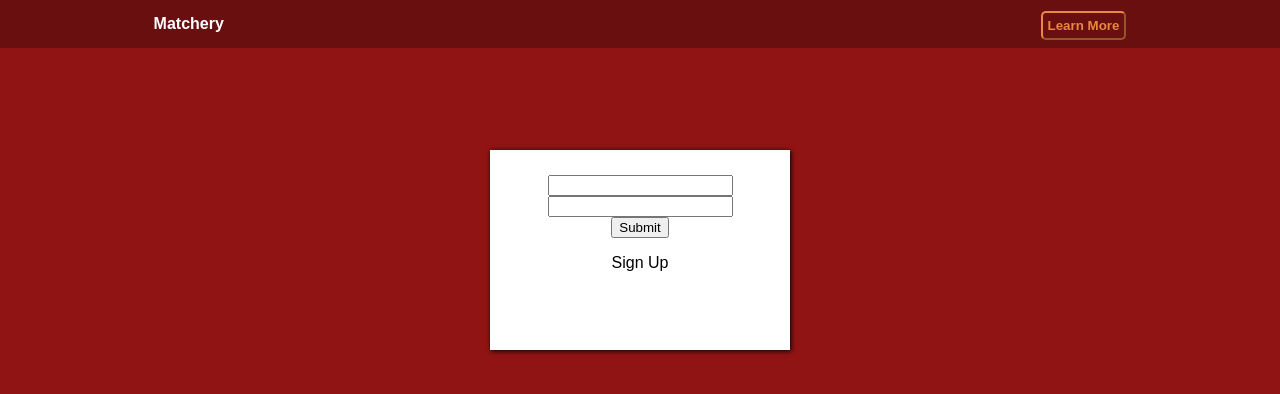
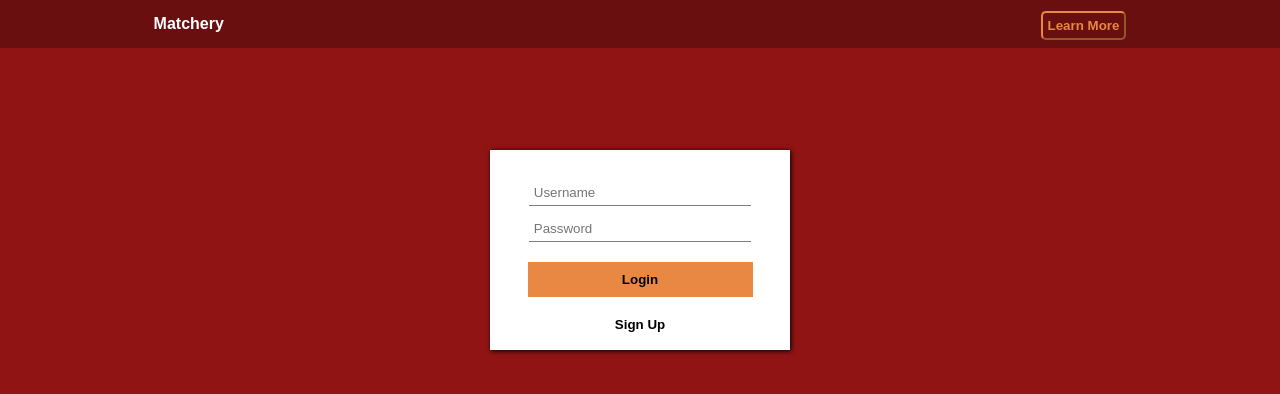
Before and after one commit to andrewsun25/Matchery, a React (Create React App) app in the folder matchery_client/: page / in a window 1280 px wide. Shown: the top 394 px of the page. Built offline with nearby package versions, Linux system fonts and the light colour scheme.

Commit message:
main page

```diff
--- a/matchery_client/package.json
+++ b/matchery_client/package.json
@@ -5,6 +5,7 @@
   "dependencies": {
     "react": "^16.5.1",
     "react-dom": "^16.5.1",
+    "react-router-dom": "^4.3.1",
     "react-scripts": "1.1.5"
   },
   "scripts": {
--- a/matchery_client/src/screens/Main.css
+++ b/matchery_client/src/screens/Main.css
@@ -52,8 +52,51 @@
   margin: auto;
   margin-top: 8%;
 }
-.usernameClass {
-
+.inputClass {
+  width: 85%;
+  margin: 5px 0px 5px 0px;
+  padding: 5px 5px;
+  border: 0;
+  outline: 0;
+  background: transparent;
+  border-bottom: 1px solid grey;
+}
+.inputClass:focus {
+  outline: 0;
+}
+.loginButton {
+  width: 90%;
+  margin: 15px 0px 0px 0px;
+  padding: 10px 0px;
+  font-weight: bold;
+  background-color: rgb(232,136,67);
+  border-radius: 0px;
+  border: none;
+  -webkit-transition: 0.2s;
+  -moz-transition: 0.2s;
+  -o-transition: 0.2s;
+  transition: 0.2s;
+}
+.group {
+  position:relative;
+}
+.loginButton:hover {
+  background-color: rgb(252,157,87);
+}
+.loginButton:focus {
+  outline: 0;
+}
+.signUpButton {
+  width: 90%;
+  margin: 10px 0px 0px 0px;
+  padding: 10px 0px;
+  font-weight: bold;
+  background-color: #fff;
+  border-radius: 0px;
+  border: none;
+}
+.signUpButton:focus {
+  outline: 0;
 }
 
 @keyframes App-logo-spin {
--- a/matchery_client/src/screens/Main.js
+++ b/matchery_client/src/screens/Main.js
@@ -1,6 +1,12 @@
 import React, { Component } from 'react';
 import './Main.css';
 import logo from './logo.svg';
+
+import {
+  BrowserRouter as Router,
+  Route,
+  Link,
+} from 'react-router-dom';
 
 class App extends Component {
   constructor(props) {
@@ -20,6 +26,10 @@ class App extends Component {
     alert("A name was submitted: " + this.state.email);
     event.preventDefault();
   }
+  handleSignup = (event) => {
+    event.preventDefault();
+    alert("Test!");
+  }
   render() {
     return (
       <div className="page">
@@ -34,16 +44,16 @@ class App extends Component {
         <div className="content">
           <form>
             <div className="centerRow">
-              <input className="usernameClass" type="text" name="username" />
+              <input placeholder="Username" className="inputClass" type="text" name="username" />
             </div>
             <div className="centerRow">
-              <input type="password" name="password" />
+              <input placeholder="Password" className="inputClass" type="password" name="password" />
             </div>
             <div className="centerRow">
-              <input type="submit" value="Submit" />
+              <input className="loginButton" type="submit" value="Login" />
             </div>
             <div className="centerRow">
-              <p>Sign Up</p>
+              <button className="signUpButton" onClick={this.handleSignup}>Sign Up</button>
             </div>
           </form>
         </div>
```
Also changed, not shown: 1 other file (tests, documents, lock files or other folders).
